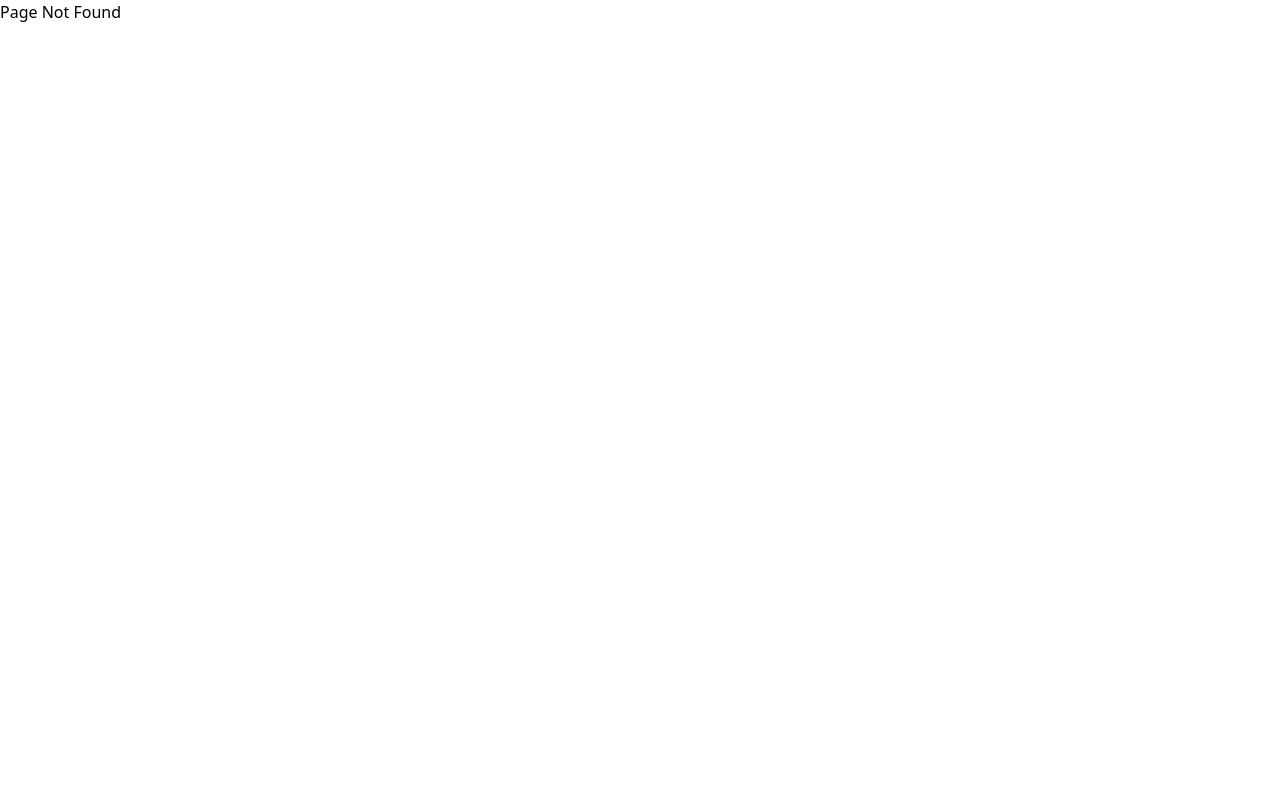
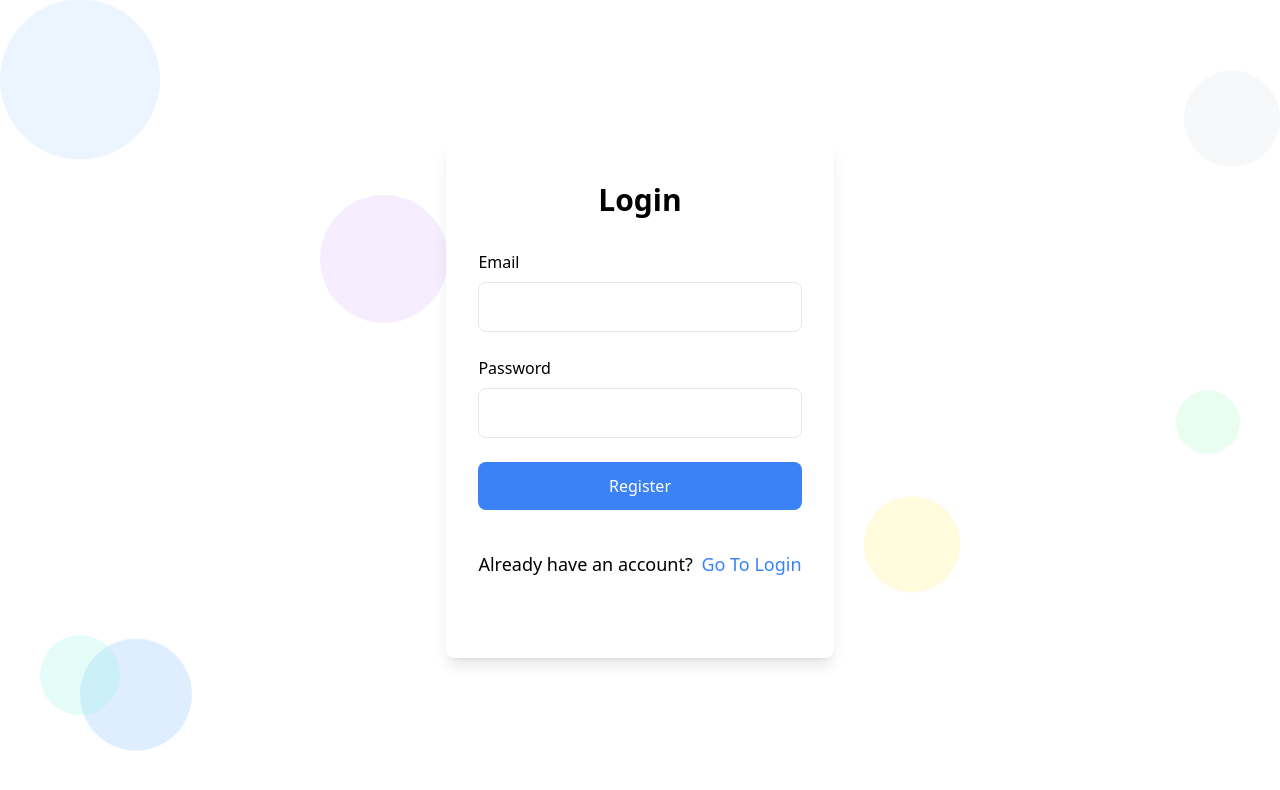
Before and after one commit to BibekBasnet1/DigitRecognitionFrontend, a React (Vite) app: page /register in a window 1280 px wide. Before the commit this address had no page. Shown: the top 790 px of the page. Built offline with nearby package versions, Linux system fonts and the light colour scheme.

Commit message:
Added register page

```diff
--- a/package.json
+++ b/package.json
@@ -17,6 +17,7 @@
     "react-icons": "^5.3.0",
     "react-router-dom": "^6.26.2",
     "react-slick": "^0.30.2",
+    "react-toastify": "^10.0.6",
     "slick-carousel": "^1.8.1"
   },
   "devDependencies": {
--- a/src/App.jsx
+++ b/src/App.jsx
@@ -3,11 +3,23 @@ import Router from "./pages/Router";
 import "./index.css"
 import "slick-carousel/slick/slick.css";
 import "slick-carousel/slick/slick-theme.css";
+import { ToastContainer } from 'react-toastify';
+import 'react-toastify/dist/ReactToastify.css';
 
 const App = () => {
   return (
     <BrowserRouter>
         <Router />
+        <ToastContainer
+          position="top-right"
+          autoClose={5000}
+          hideProgressBar={false}
+          newestOnTop={false}
+          closeOnClick
+          rtl={false}
+          pauseOnFocusLoss
+          draggable
+          pauseOnHover/>
     </BrowserRouter>
   );
 };
--- a/src/pages/Login.jsx
+++ b/src/pages/Login.jsx
@@ -3,6 +3,7 @@ import { useNavigate } from "react-router-dom";
 import { FaGoogle, FaGithub, FaFacebook } from 'react-icons/fa';
 import { useMutation } from "@tanstack/react-query";
 import api from "../api";
+import { toast } from "react-toastify";
 import {getFromLocalStorage, setToLocalStorage} from '../utils/localstorage.js';
 
 const Login = () => {
@@ -28,16 +29,20 @@ const Login = () => {
     const { access_token, name, email, profile_picture } = getQueryParams();
 
     if (access_token) {
+      let item = getFromLocalStorage("access_token");
+      if(item){
+        navigate("/upload");
+        return;
+      }
       setToLocalStorage("access_token", access_token);
       setToLocalStorage("user_details", { name, email, profile_picture });
-    } else {
+      navigate("/upload");
     }
   }, [navigate]);
 
   const onClickGoogle = () => {
     window.location.href = "http://localhost:8000/api/login";
   };
-
 
   const { mutate: loginUser } = useMutation({
     mutationFn: async (data) => {
@@ -46,11 +51,12 @@ const Login = () => {
     },
     onSuccess: (data) => {
       setToLocalStorage("access_token", data.access_token);
-      setToLocalStorage("user_details", data.user);
+      setToLocalStorage("user_details", JSON.stringify(data.user));
       navigate("/upload");
     },
     onError: (error) => {
-      console.error("Login error:", error);
+      toast.error("Invalid email or password");
+      // console.error("Login error:", error);
     },
   });
 
@@ -109,7 +115,7 @@ const Login = () => {
             type="submit"
             className="w-full bg-blue-500 text-white py-3 rounded-lg hover:bg-blue-600 transition duration-300"
           >
-            Login
+            Log In to Your Account
           </button>
         </form>
 
--- /dev/null
+++ b/src/pages/Register.jsx
@@ -0,0 +1,113 @@
+import React, { useState, useEffect } from "react";
+import { useNavigate } from "react-router-dom";
+import { FaGoogle, FaGithub, FaFacebook } from 'react-icons/fa';
+import { useMutation } from "@tanstack/react-query";
+import api from "../api";
+import { toast } from "react-toastify";
+import { setToLocalStorage } from '../utils/localstorage.js';
+
+const Register = () => {
+
+    const [form, setForm] = useState({
+        email: "",
+        password: "",
+    });
+
+    const navigate = useNavigate();
+
+    const { mutate: loginUser } = useMutation({
+        mutationFn: async (data) => {
+            const response = await api.post("/register", data);
+            return response.data;
+        },
+        onSuccess: (data) => {
+            setToLocalStorage("access_token", data.access_token);
+            setToLocalStorage("user_details", JSON.stringify(data.user));
+            toast.success("Registered Successfully");
+        },
+        onError: (error) => {
+            toast.error("Invalid email or password");
+        },
+    });
+
+    const onClickGoLogin = () => {
+        navigate("/login");
+    }
+
+    const handleSubmit = (e) => {
+        e.preventDefault();
+        loginUser({ email: form.email, password: form.password });
+    };
+
+    return (
+        <div className="min-h-screen flex items-center justify-center relative overflow-hidden ">
+
+            <div className="absolute top-0 left-0 w-40 h-40 bg-blue-200 rounded-full opacity-30 animate-bubble"></div>
+            <div className="absolute top-20 right-0 w-24 h-24 bg-gray-200 rounded-full opacity-30 animate-bubble animation-delay-2000"></div>
+            <div className="absolute bottom-10 left-20 w-28 h-28 bg-blue-300 rounded-full opacity-30 animate-bubble animation-delay-3000"></div>
+
+            <div className="absolute top-1/4 left-1/4 w-32 h-32 bg-purple-200 rounded-full opacity-40 animate-bubble animation-delay-1000"></div>
+            <div className="absolute top-1/2 right-10 w-16 h-16 bg-green-200 rounded-full opacity-30 animate-bubble animation-delay-2500"></div>
+            <div className="absolute bottom-1/4 right-1/4 w-24 h-24 bg-yellow-200 rounded-full opacity-30 animate-bubble animation-delay-3500"></div>
+            <div className="absolute top-1/3 left-1/2 w-36 h-36 bg-pink-200 rounded-full opacity-35 animate-bubble animation-delay-1500"></div>
+            <div className="absolute bottom-20 left-10 w-20 h-20 bg-teal-200 rounded-full opacity-25 animate-bubble animation-delay-4000"></div>
+
+            <div className="relative z-10 bg-white shadow-lg rounded-lg px-8 py-10 " style={{ minWidth: '30%' }}>
+                <h2 className="text-3xl font-semibold text-center mb-8">Login</h2>
+                <form onSubmit={handleSubmit} className="min-w-72">
+                    <div className="mb-6">
+                        <label htmlFor="email" className="block mb-2 text-md font-medium">
+                            Email
+                        </label>
+                        <input
+                            type="email"
+                            id="email"
+                            name="email"
+                            value={form.email}
+                            onChange={(e) => setForm({ ...form, email: e.target.value })}
+                            className="w-full p-3 border rounded-lg focus:outline-none focus:ring-2 focus:ring-blue-500 "
+                            required
+                        />
+                    </div>
+
+                    <div className="mb-6">
+                        <label htmlFor="password" className="block mb-2 text-md font-medium">
+                            Password
+                        </label>
+                        <input
+                            type="password"
+                            id="password"
+                            name="password"
+                            value={form.password}
+                            onChange={(e) => setForm({ ...form, password: e.target.value })}
+                            className="w-full p-3 border rounded-lg focus:outline-none focus:ring-2 focus:ring-blue-500"
+                            required
+                        />
+                    </div>
+
+                    <button
+                        type="submit"
+                        className="w-full bg-blue-500 text-white py-3 rounded-lg hover:bg-blue-600 transition duration-300"
+                    >
+                        Register
+                    </button>
+                </form>
+
+                <div className="flex justify-center mt-10 mb-10">
+                    <a
+                        className="text-center text-lg"
+                        onClick={onClickGoLogin}
+                    >
+                        Already have an account?
+                        <span className="text-blue-500 hover:text-blue-700 transition duration-300 ms-1 cursor-pointer"> Go To Login</span>
+                    </a>
+                </div>
+
+
+            </div>
+
+        </div>
+    );
+};
+
+export default Register;
--- a/src/pages/Router.jsx
+++ b/src/pages/Router.jsx
@@ -3,6 +3,7 @@ import MainContainer from "./MainContainer";
 import Login from "./Login";
 import Navbar from "./Navbar";
 import Upload from "../components/Upload";
+import Register from "../pages/Register";
 import PrivateRoutes from "./Route/PrivateRoute";
 
 const Router = () => {
@@ -10,6 +11,7 @@ const Router = () => {
     <Routes>
       <Route path="/" element={<MainContainer Navbar={Navbar} />} />
       <Route path="/login" element={<Login />} />
+      <Route path="/register" element={<Register />} />
       <Route path="*" element={<div>Page Not Found</div>} />
 
       <Route element={<PrivateRoutes/>}>
```
Also changed, not shown: 1 other file (tests, documents, lock files or other folders).
